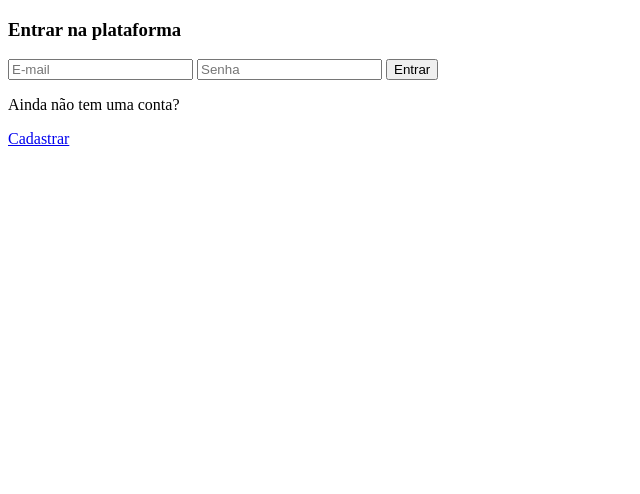
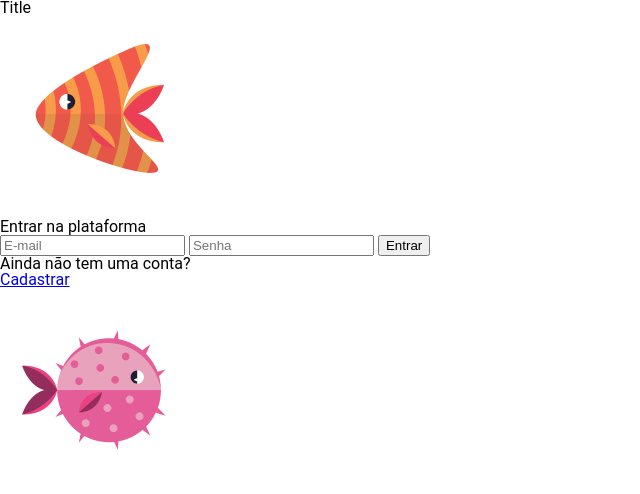
Before and after one commit to vitor-chaves-lima/global-solution-blue-future, a plain HTML site: page src/login/login.html in a window 1280 px wide. Shown: the whole page, without its empty margins (0-640 px from the left). Drawn offline with Linux system fonts and the light colour scheme.

Commit message:
Update login.html

```diff
--- a/src/login/login.html
+++ b/src/login/login.html
@@ -4,21 +4,26 @@
     <meta charset="UTF-8">
     <meta name="viewport" content="width=device-width, initial-scale=1.0">
     <title>Entrar</title>
-    <link rel="stylesheet" href="login.css">
+    <link rel="stylesheet" href="../../public/css/form.css">
+    <link rel="stylesheet" href="../../public/css/global.css">
 </head>
 <body>
     <header class="header">
         <nav class="navbar">
-
+            <h1>Title</h1>
         </nav>
     </header>
 
     <main class="main">
         <section class="conainer grid">
+            <div class="fish1__content">
+                <img src="../../public/assets/images/fish-1.webp" alt="Orange fish">
+            </div>
+            <div class="container__content">
                 <div class="container__input">
                     <h3>Entrar na plataforma</h3>
-                <input type="email" id="email-input" class="user__input" placeholder="E-mail">
-                <input type="password" id="password-input" class="user__input" placeholder="Senha">
+                    <input type="email" id="email-input" class="text__input" placeholder="E-mail">
+                    <input type="password" id="password-input" class="text__input" placeholder="Senha">
                     <button id="btn-submit" class="btn">Entrar</button>
                 </div>
 
@@ -26,6 +31,10 @@
                     <p>Ainda não tem uma conta?</p>
                     <a href="#">Cadastrar</a>
                 </div>
+            </div>
+            <div class="fish2__content">
+                <img src="../../public/assets/images/fish-2.webp" alt="Pink fish">
+            </div>
         </section>
     </main>
     <script src="login.js"></script>
```
Lines whose indentation alone changed are shown as unchanged.
